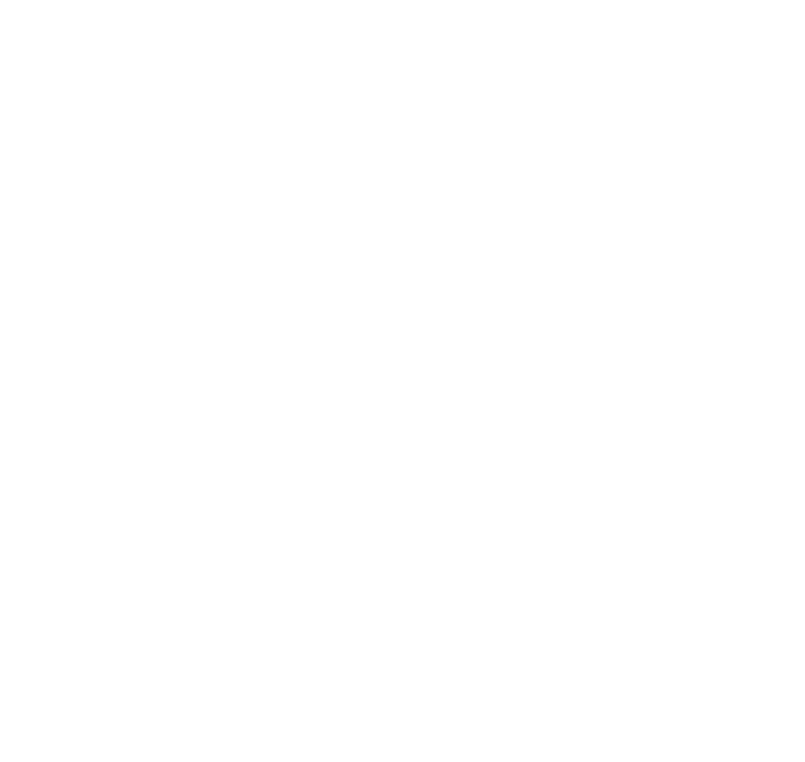
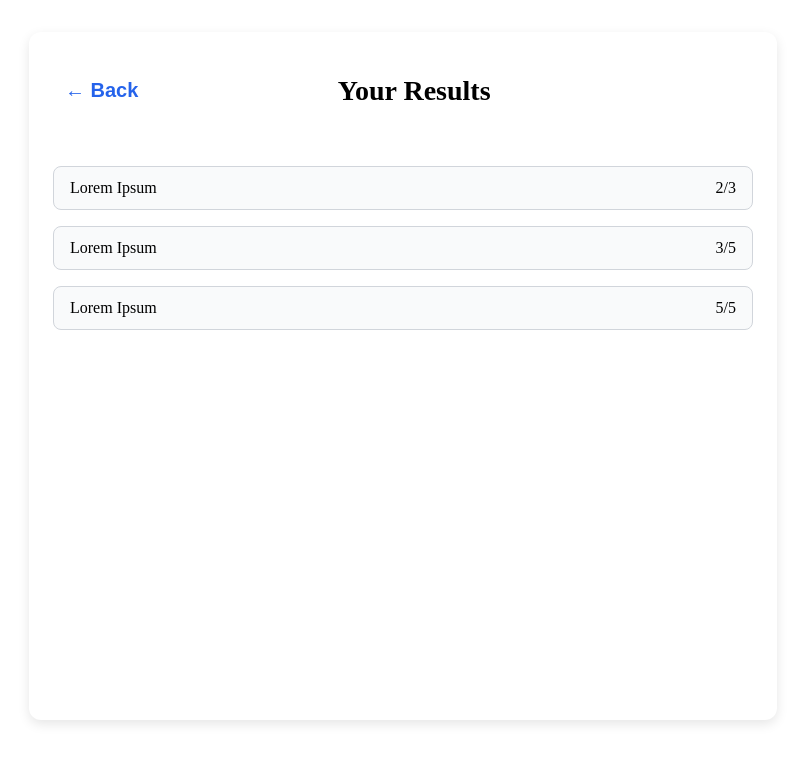
Before and after one commit to Kevinferl98/quiz-app, a React (Vite) app in the folder frontend/: page /results in a window 1280 px wide. Before the commit this address had no page. Shown: the top 762 px of the page, without its empty margins (237-1042 px from the left). Built offline with nearby package versions, Linux system fonts and the light colour scheme.

Commit message:
Added ResultPage to display the results

```diff
--- a/frontend/src/App.jsx
+++ b/frontend/src/App.jsx
@@ -12,7 +12,7 @@
         <Route path="/" element={<HomePage />} />
         <Route path="/quizzes" element={<QuizListPage />} />
         <Route path="/quiz/:id" element={<QuizPage />} />
-        <Route path="/result" element={<ResultPage />} />
+        <Route path="/results" element={<ResultPage />} />
         <Route path="/create" element={<CreateQuiz />} />
       </Routes>
     </Router>
--- a/frontend/src/pages/QuizListPage.jsx
+++ b/frontend/src/pages/QuizListPage.jsx
@@ -9,6 +9,10 @@
     // TODO
     navigate("/");
   };
+
+  const handleGoToResults = () => {
+    navigate("/results");
+  }
 
   const quizzes = [
     { id: 1, title: "Lorem Ipsum" },
@@ -37,7 +41,11 @@
 
       <div className="page-content">
         <h2 className="page-title">Available Quizzes</h2>
-        <button onClick={() => navigate("/create")} className="create-quiz-button">Create Quiz</button>
+        <div className="page-header">
+          <button onClick={() => navigate("/create")} className="create-quiz-button">Create Quiz</button>
+          <button onClick={() => navigate("/results")} className="results-button">Results</button>
+        </div>
+
         <ul className="quiz-list">
           {quizzes.map((quiz) => (
             <li
--- a/frontend/src/pages/ResultPage.jsx
+++ b/frontend/src/pages/ResultPage.jsx
@@ -1,7 +1,45 @@
+import { useNavigate } from "react-router-dom";
+import { useState, useEffect } from "react";
+import "../styles/ResultPage.css";
+
 export default function ResultPage() {
+  const navigate = useNavigate();
+
+  const [results, setResults] = useState([]);
+
+  useEffect(() => {
+    setResults([
+      {id: 1, title: "Lorem Ipsum", score: "2/3"},
+      {id: 2, title: "Lorem Ipsum", score: "3/5"},
+      {id: 3, title: "Lorem Ipsum", score: "5/5"}
+    ]);
+  }, []);
+
+  const handleBack = () => {
+    navigate("/quizzes");
+  };
+
   return (
-    <div className="p-8">
-      <h1 className="text-2xl font-bold mb-4">Your Results</h1>
+    <div className="results-container">
+      <header className="results-topbar">
+        <button className="back-button" onClick={handleBack}>← Back</button>
+        <h1 className="results-title">Your Results</h1>
+        <div style={{width: 75}}></div>
+      </header>
+
+      <main className="results-list">
+        {results.length === 0 ? (
+          <p className="no-results">No results found.</p>) : (
+            <ul>
+              {results.map((result) => (
+                <li key={result.id} className="result-item">
+                  <span className="result-title">{result.title}</span>
+                  <span className="result-score">{result.score}</span>
+                </li>
+              ))}
+            </ul>
+          )}
+      </main>
     </div>
   );
 }
--- a/frontend/src/styles/QuizListPage.css
+++ b/frontend/src/styles/QuizListPage.css
@@ -87,10 +87,31 @@
   border: none;
   border-radius: 8px;
   cursor: pointer;
-  margin-bottom: 16px;
   transition: background-color 0.2s ease;
 }
 
 .create-quiz-button:hover {
   background-color: #1d4ed8;
 }
+
+.page-header {
+  display: flex;
+  justify-content: space-between;
+  align-items: center;
+  margin-bottom: 16px;
+}
+
+.results-button {
+  background-color: #10b981;
+  color: white;
+  font-weight: 600;
+  padding: 10px 20px;
+  border: none;
+  border-radius: 8px;
+  cursor: pointer;
+  transition: background-color 0.2s ease;
+}
+
+.results-button:hover {
+  background-color: #059669;
+}
--- /dev/null
+++ b/frontend/src/styles/ResultPage.css
@@ -0,0 +1,49 @@
+.results-container {
+  max-width: 700px;
+  margin: 32px auto;
+  background: white;
+  padding: 24px;
+  border-radius: 12px;
+  box-shadow: 0 4px 12px rgba(0,0,0,0.1);
+  display: flex;
+  flex-direction: column;
+  min-height: 80vh;
+}
+
+.results-topbar {
+  display: flex;
+  justify-content: space-between;
+  align-items: center;
+  margin-bottom: 24px;
+}
+
+.results-title {
+  font-size: 1.75rem;
+  font-weight: 700;
+  text-align: center;
+  flex-grow: 1;
+}
+
+.results-list ul {
+  list-style: none;
+  padding: 0;
+  display: flex;
+  flex-direction: column;
+  gap: 16px;
+}
+
+.result-item {
+  display: flex;
+  justify-content: space-between;
+  border: 1px solid #d1d5db;
+  border-radius: 8px;
+  padding: 12px 16px;
+  background-color: #f9fafb;
+  font-weight: 500;
+}
+
+.no-results {
+  text-align: center;
+  color: #6b7280;
+  font-size: 1.1rem;
+}
```
